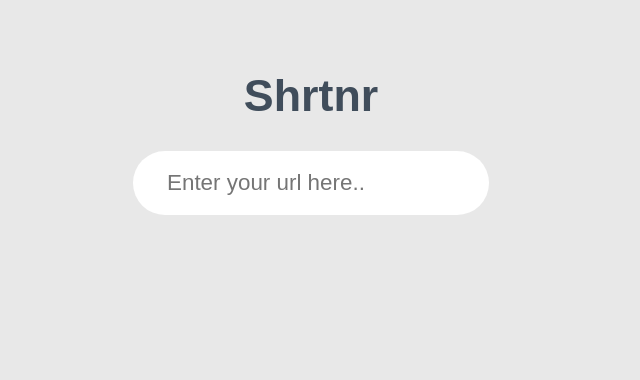
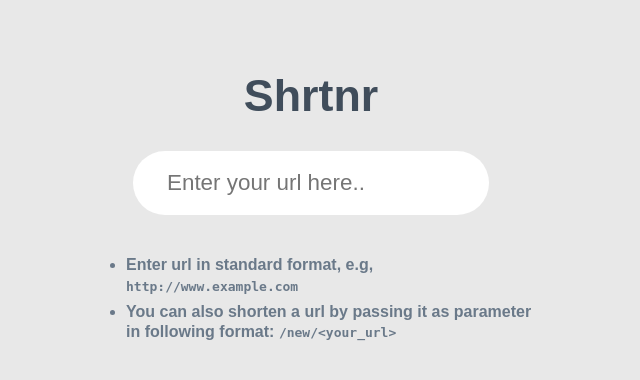
Before and after one commit to waqarHocain/url_shortener, a Django app: page / in a window 1280 px wide. Shown: the top 380 px of the page, without its empty margins (329-969 px from the left). Run offline with Django 3.2, Linux system fonts and the light colour scheme.

Commit message:
Add instructions on homepage

```diff
--- a/url_shrtnr/templates/url_shrtnr/index.html
+++ b/url_shrtnr/templates/url_shrtnr/index.html
@@ -42,8 +42,21 @@
       font-size: 1.4em;
       outline: none;
       padding: 0.85em 1.5em;
-      z-index: 1000;
     }
+    .instructions
+    {
+      color: #6a7989;
+      font-weight: bold;
+      line-height: 1.3;
+      margin: 40px auto 0;
+      max-width: 450px;
+      text-align: left;
+    }
+    .instructions ul li
+    {
+      margin-bottom: 5px;
+    }
+
     .overlay
     {
       top: 0;
@@ -65,6 +78,15 @@
       <input type="text" class="input_url" name="input_url"  placeholder="Enter your url here..">
     </form>
 
+    <section class="instructions">
+      <ul>
+        <li>Enter url in standard format, e.g, <code>http://www.example.com</code></li>
+        <li>You can also shorten a url by passing it as parameter in
+         following format: <code>/new/&lt;your_url&gt;</code>
+        </li>
+      </ul>
+    </section>
+
     <section class="overlay"></section>
 
     <script>
@@ -77,7 +99,9 @@
         var overlay = document.querySelector(".overlay");
         overlay.style.backgroundColor = "#6376D8";
 
-        var heading = document.querySelector("h1");
+        var heading = document.querySelector("h1"),
+            instructions = document.querySelector(".instructions");
+        instructions.style.opacity = 0;
         heading.style.opacity = 0;
       }
 
@@ -85,7 +109,9 @@
         var overlay = document.querySelector(".overlay");
         overlay.style.backgroundColor = "transparent";
 
-        var heading = document.querySelector("h1");
+        var heading = document.querySelector("h1"),
+            instructions = document.querySelector(".instructions");
+        instructions.style.opacity = 1;
         heading.style.opacity = 1;
       }
     </script>
```
